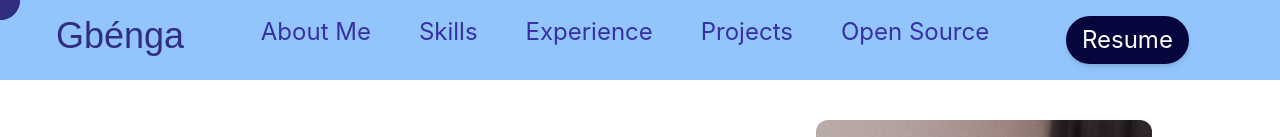
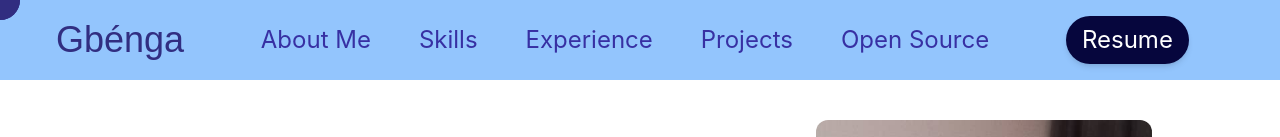
Before and after one commit to gbengaoluwadahunsi/NewPortfolioWebsite, a React (Vite) app: page / in a window 1280 px wide. Shown: the top 137 px of the page. Built offline with nearby package versions, Linux system fonts and the light colour scheme; a web font is replaced by a local one.

Commit message:
Update: placed the nav items in the header to the center

```diff
--- a/src/Components/Header.jsx
+++ b/src/Components/Header.jsx
@@ -14,7 +14,7 @@ const Header = () => {
     <div className=" text-indigo-800 mobile-header ">
       <nav>
         <div
-          className={`flex items-center md:items-start  justify-between py-4 bg-blue-300 px-4  md:px-14`}
+          className={`flex items-center  justify-between py-4 bg-blue-300 px-4  md:px-14`}
         >
           {/* Primary menu and logo */}
 
```
